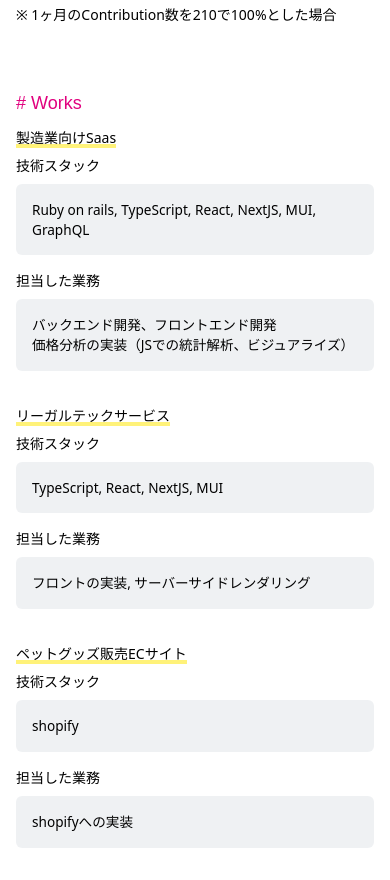
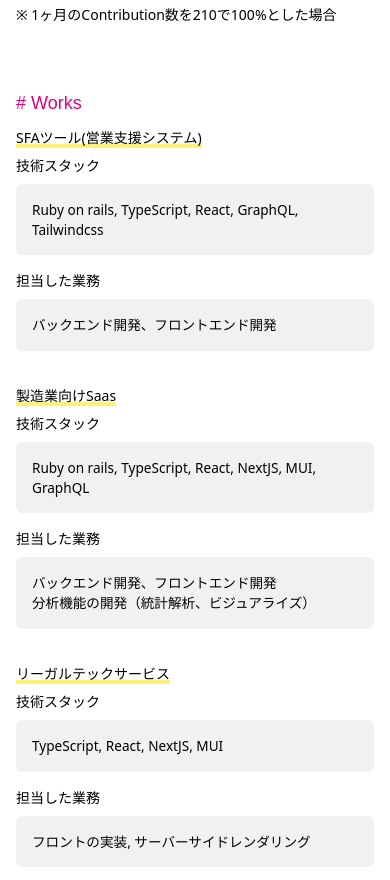
Before and after one commit to pppp606/pppp606.github.io, a plain HTML site: page index.html in a window 390 px wide. Shown: the part 1430-2310 px from the top of the page. Drawn offline with nearby package versions, Linux system fonts and the light colour scheme; a script that the page names is missing.

Commit message:
Update 実績を追加

```diff
--- a/index.html
+++ b/index.html
@@ -191,6 +191,17 @@ body{
         <div class="mb-16">
           <h2 class="iroha-32sakura-stdn text-lg mb-2 text-[#e1017e]"># Works</h2>
           <div class="mb-8 md:pl-4">
+            <h3 class="mb-2 text-sm highlight">SFAツール(営業支援システム)</h3>
+            <div class="mb-4">
+              <h4 class="mb-2 text-sm">技術スタック</h4>
+              <div class="pre" class="text-sm">Ruby on rails, TypeScript, React, GraphQL, Tailwindcss</div>
+            </div>
+            <div class="mb-4">
+              <h4 class="mb-2 text-sm">担当した業務</h4>
+              <div class="pre" class="text-sm">バックエンド開発、フロントエンド開発</div>
+            </div>
+          </div>
+          <div class="mb-8 md:pl-4">
             <h3 class="mb-2 text-sm highlight">製造業向けSaas</h3>
             <div class="mb-4">
               <h4 class="mb-2 text-sm">技術スタック</h4>
@@ -198,7 +209,7 @@ body{
             </div>
             <div class="mb-4">
               <h4 class="mb-2 text-sm">担当した業務</h4>
-              <div class="pre" class="text-sm">バックエンド開発、フロントエンド開発<br />価格分析の実装（JSでの統計解析、ビジュアライズ）</div>
+              <div class="pre" class="text-sm">バックエンド開発、フロントエンド開発<br />分析機能の開発（統計解析、ビジュアライズ）</div>
             </div>
           </div>
           <div class="mb-8 md:pl-4">
```
